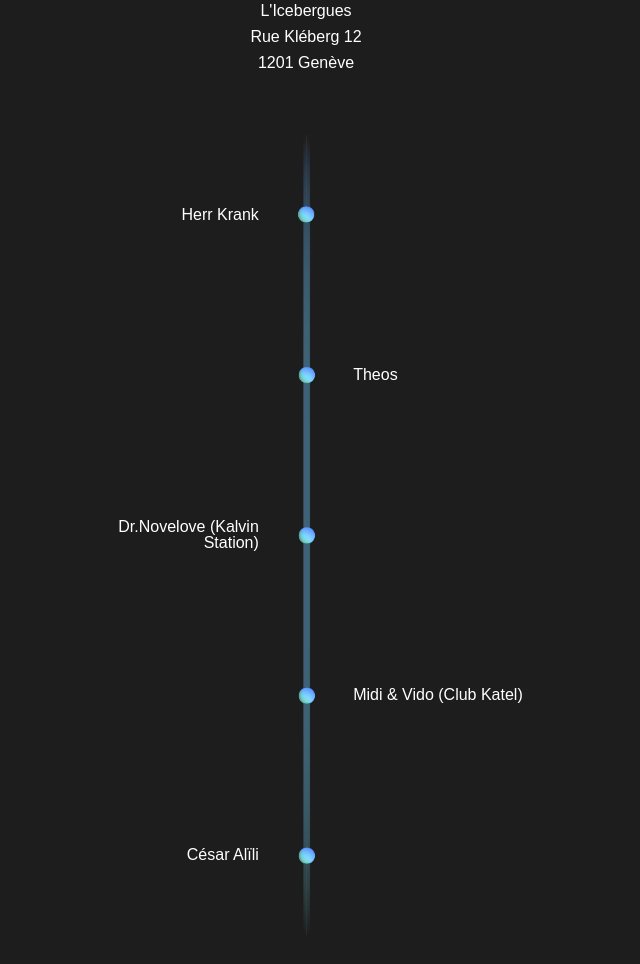
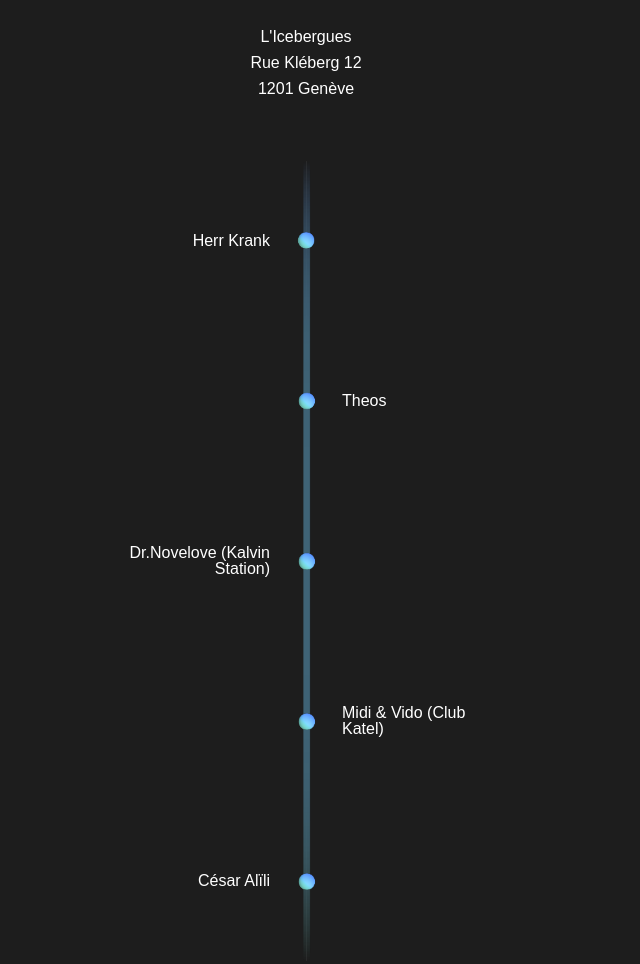
Before and after one commit to thboehi/neptunia, a plain HTML site: page index.html in a window 1280 px wide. Shown: the part 2529-3493 px from the top of the page, without its empty margins (334-974 px from the left). Drawn offline with Linux system fonts and the light colour scheme; a web font is replaced by a local one.

Commit message:
Changed max-width

```diff
--- a/stylesheets/style.scss
+++ b/stylesheets/style.scss
@@ -29,7 +29,6 @@
     appearance: none;
     --main-font: basic-sans, sans-serif;
     //--main-font: "Baskerville";
-    --max-width: 1500px
     touch-action: manipulation;
 }
 
@@ -63,7 +62,7 @@ body {
     background-color: #1D1D1D;
     color: #ffffff;
     font-family: var(--main-font);
-    max-width: var(--max-width);
+    max-width: 1000px;
     margin: 0 auto;
 }
 
```
Also changed, not shown: stylesheets/style.css, 1 other file.
